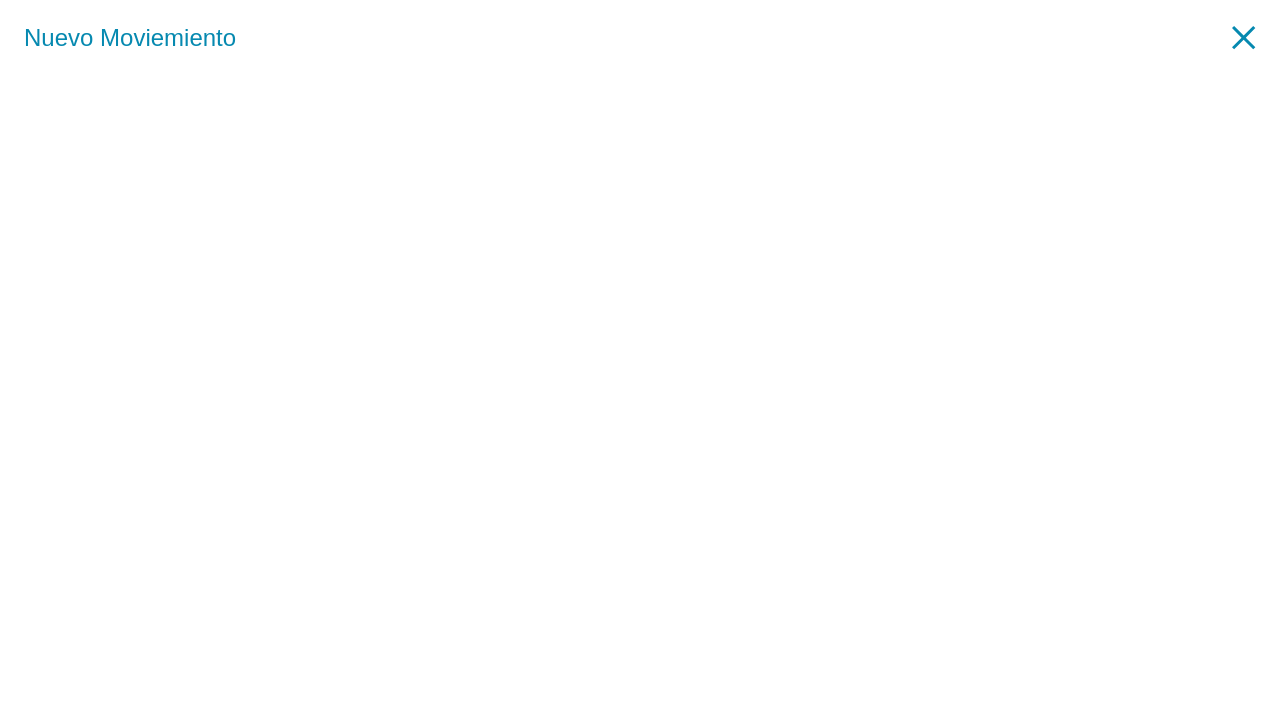
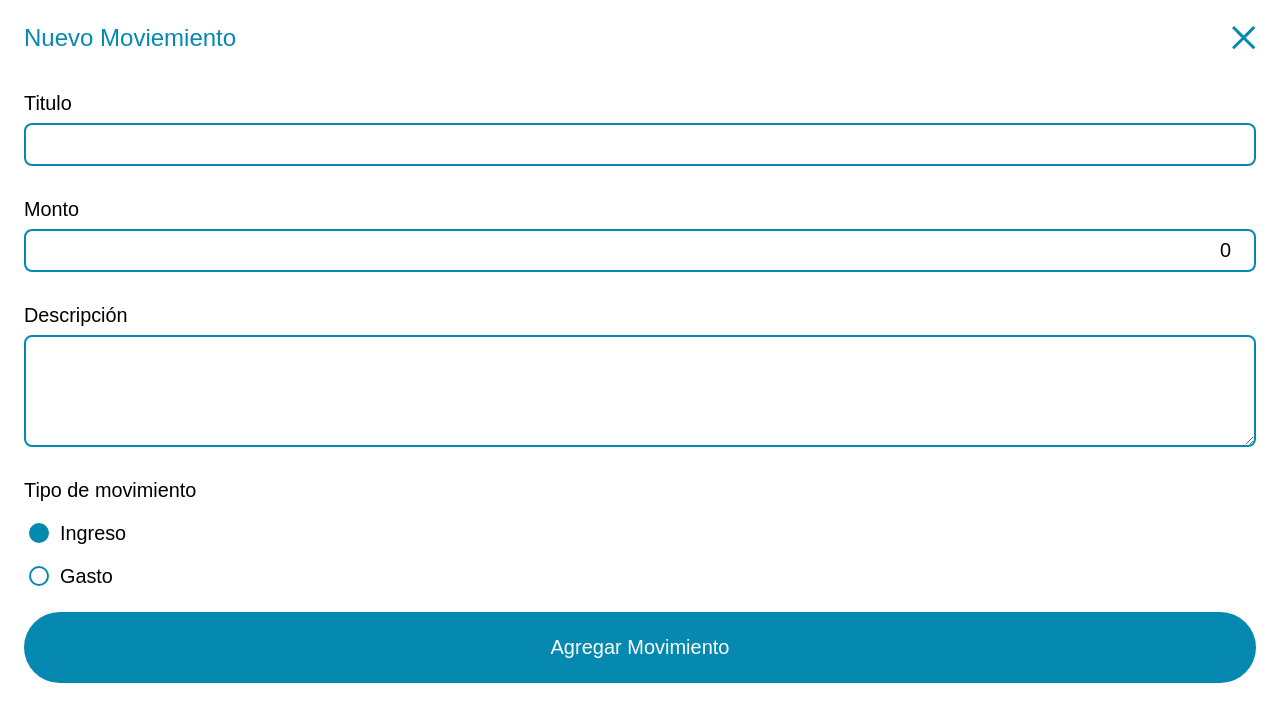
Before and after one commit to nicothomas1201/cashflow-vue, a Vue app: page / in a window 1280 px wide. Both pictures are taken after a click on the button "Agregar Movimiento". Shown: the top 722 px of the page. Built offline with nearby package versions, Linux system fonts and the light colour scheme.

Commit message:
acrion vue

```diff
--- a/src/components/Action.vue
+++ b/src/components/Action.vue
@@ -2,16 +2,62 @@
   <button @click="showModal = true" >Agregar Movimiento</button>
 
   <teleport to="#app">
-    <Modal v-show="showModal" @close="showModal = false"></Modal>
+    <Modal v-show="showModal" @close="showModal = false">
+      <form @submit.prevent="submit">
+        <div class="field">
+          <label for="title">Titulo</label>
+          <input type="text" id="title" v-model="title">
+        </div>
+
+        <div class="field">
+          <label for="amount">Monto</label>
+          <input type="number" id="amount" v-model="amount">
+        </div>
+
+        <div class="field">
+          <label for="description">Descripción</label>
+          <textarea
+            type="text"
+            id="description"
+            v-model="description"
+            rows="4"
+          >
+          </textarea>
+        </div>
+
+        <div class="field">
+          <label>Tipo de movimiento</label>
+          <label class="radio-label">
+            <input type="radio" v-model="movementsType" value="Ingreso" />
+            <span>Ingreso</span>
+          </label>
+          <label class="radio-label">
+            <input type="radio" v-model="movementsType" value="Gasto" />
+            <span>Gasto</span>
+          </label>
+        </div>
+        <div class="action">
+          <button>Agregar Movimiento</button>
+        </div>
+      </form>
+    </Modal>
   </teleport>
-
 </template>
 
 <script setup>
   import { ref } from 'vue';
   import Modal from "./Modal.vue"
 
-  let showModal = ref(false)
+  const showModal = ref(false)
+  const title = ref("")
+  const amount = ref(0)
+  const description = ref("")
+  const movementsType = ref("Ingreso")
+
+  const submit = () => {
+    showModal.value = !showModal.value
+  }
+
 </script>
 
 <style scoped>
```
